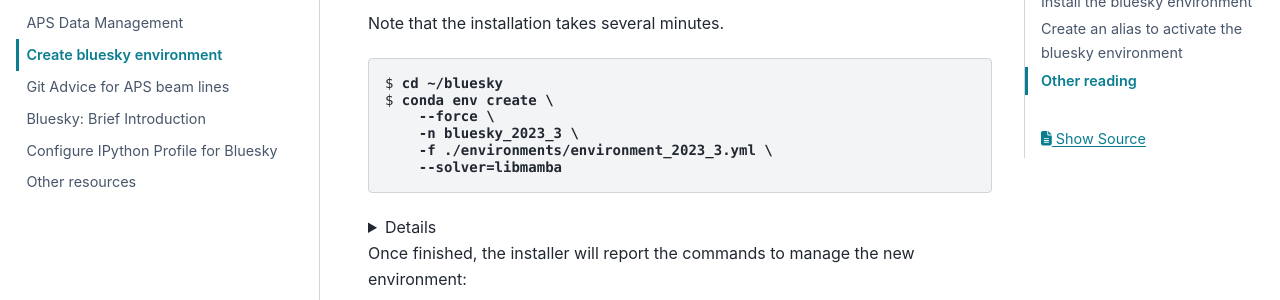
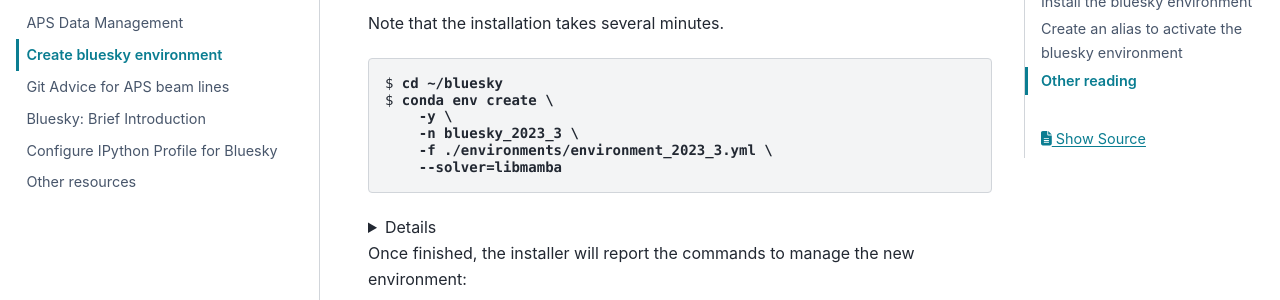
Before and after one commit to BCDA-APS/bluesky_training, a Sphinx documentation site: the page built from docs/source/reference/_create_conda_env.rst, in a window 1280 px wide and 900 px high, scrolled down 1335 px. Shown: the part 168-468 px from the top of the window. Built offline with Sphinx 7.4.7 and the PyData theme 0.15.4, drawn with Linux system fonts in a browser that asks for light colours.

Commit message:
DOC #318

```diff
--- a/docs/source/reference/_create_conda_env.rst
+++ b/docs/source/reference/_create_conda_env.rst
@@ -290,7 +290,7 @@
     <pre>
     $ <b>cd ~/bluesky</b>
     $ <b>conda env create \
-        --force \
+        -y \
         -n bluesky_2023_3 \
         -f ./environments/environment_2023_3.yml \
         --solver=libmamba</b>
@@ -299,7 +299,7 @@
     <details><summary>Details</summary>
 
     <ul>
-    <li>The <code>--force</code> option will replace any existing environment by this
+    <li>The <code>-y</code> option will replace any existing environment by this
     name without asking for confirmation. Remove this option if you wish.</li>
     <li>The <code>-n bluesky_2023_3</code> sets the name of the conda environment to be
     created.</li>
```
